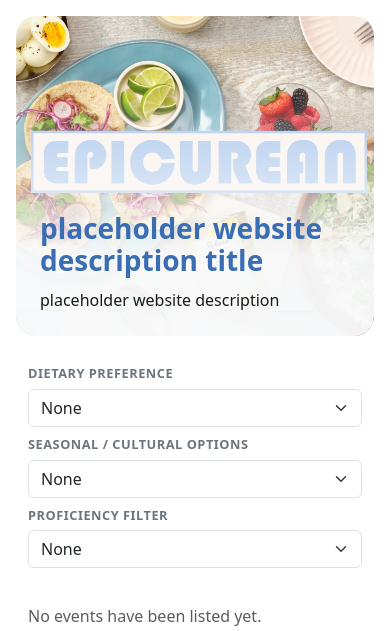
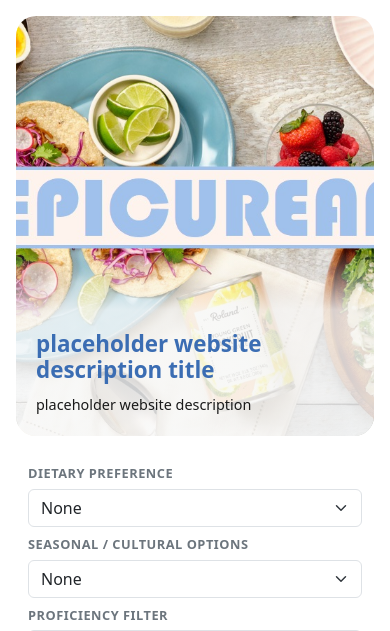
Before and after one commit to ctrl-alt-decay/IAB207-Ryan-Group-5-A2, a Flask app: page / in a window 390 px wide. Shown: the part 148-779 px from the top of the page. Run offline with Flask 3, Linux system fonts and the light colour scheme; data that the repository does not hold is empty; some libraries are stand-ins or nearby versions.

Commit message:
Keep the homepage banner text and fade clear of the photo's logo
The hero photo has the EPICUREAN logo printed in it, so the gradient
now stops short of it: below 44% height on phones, and across the left
third from md up, with the photo framed at 20% so the logo always starts
right of the fade. The banner is taller (420px on phones) and the title
and description scale with the screen width. The gradient is 82% opaque,
the lightest it can be while the heading keeps 3:1 contrast.

```diff
--- a/a2_group5/epicurean/static/style/style.css
+++ b/a2_group5/epicurean/static/style/style.css
@@ -294,16 +294,23 @@
 
 /* ============================= Hero banner ============================= */
 /* Homepage banner in Eventbrite's style: a rounded photo with an off-white
-   gradient over it and the text on the pale part. On phones the gradient
-   rises from the bottom and the text sits at the bottom; from md it comes in
-   from the left and the text sits on the left. No image editing needed - the
-   gradient (Colours region) does the fading. */
+   gradient over one side and the text on the pale part (colours in the
+   Colours region).
+
+   The photo has the EPICUREAN logo printed in it (about 34-66% across and
+   36-55% down the image), so the fade and the text are kept clear of it:
+     - phones: the fade rises from the bottom but stops just below the logo,
+       and the text sits in that bottom strip
+     - md and up: the fade covers only the left third, the text is limited to
+       that strip, and the photo is framed a little left of centre (20%) so the
+       logo always starts right of the fade, however wide the banner is
+   If the photo is ever replaced with one without the logo, these limits can go. */
 
 .site-hero {
     position: relative;
     display: flex;
     align-items: flex-end;
-    min-height: 320px;
+    min-height: 420px;
     overflow: hidden;
     border-radius: 20px;
 }
@@ -329,19 +336,19 @@
 .site-hero-text {
     position: relative;
     z-index: 1;
-    max-width: 34rem;
-    padding: 1.5rem;
-}
-
+    padding: 1.25rem;
+}
+
+/* grows with the screen, from 1.4rem on phones to 2.25rem on wide screens */
 .site-hero-title {
-    font-size: 1.75rem;
+    font-size: clamp(1.4rem, 2.6vw, 2.25rem);
     font-weight: 700;
     line-height: 1.15;
     margin-bottom: 0.75rem;
 }
 
 .site-hero-description {
-    font-size: 1rem;
+    font-size: clamp(0.9rem, 1.3vw, 1.1rem);
 }
 
 @media (min-width: 768px) {
@@ -350,16 +357,14 @@
         min-height: 380px;
     }
 
+    .site-hero-img {
+        object-position: 20% center;
+    }
+
+    /* stays inside the pale left strip, clear of the logo */
     .site-hero-text {
-        padding: 2.5rem 3rem;
-    }
-
-    .site-hero-title {
-        font-size: 2.25rem;
-    }
-
-    .site-hero-description {
-        font-size: 1.1rem;
+        max-width: 29%;
+        padding: 2rem 0 2rem 2.5rem;
     }
 }
 
@@ -1295,16 +1300,19 @@
 
 
 /* Hero banner: the navbar's off-white on the text side, fading to clear
-   (the Eventbrite gradient) - from the bottom on phones, from the left from md.
+   before the logo in the photo - rising from the bottom to 44% on phones,
+   and across the left third (clear by 33%) from md. 82% opaque so a little of
+   the photo shows through; any lighter and the heading drops below 3:1
+   contrast over the darkest parts of the photo behind it.
    Heading in a darker shade of the brand blue (#a0c1ec is too pale to read
    on off-white: 1.76:1; this is 4.95:1), near-black description. */
 .site-hero::after {
-    background: linear-gradient(to top, rgba(248, 249, 250, 0.97) 25%, rgba(248, 249, 250, 0) 85%);
+    background: linear-gradient(to top, rgba(248, 249, 250, 0.82) 30%, rgba(248, 249, 250, 0) 44%);
 }
 
 @media (min-width: 768px) {
     .site-hero::after {
-        background: linear-gradient(92deg, rgba(248, 249, 250, 0.98) 28%, rgba(248, 249, 250, 0) 66%);
+        background: linear-gradient(to right, rgba(248, 249, 250, 0.82) 27%, rgba(248, 249, 250, 0) 33%);
     }
 }
 
```
